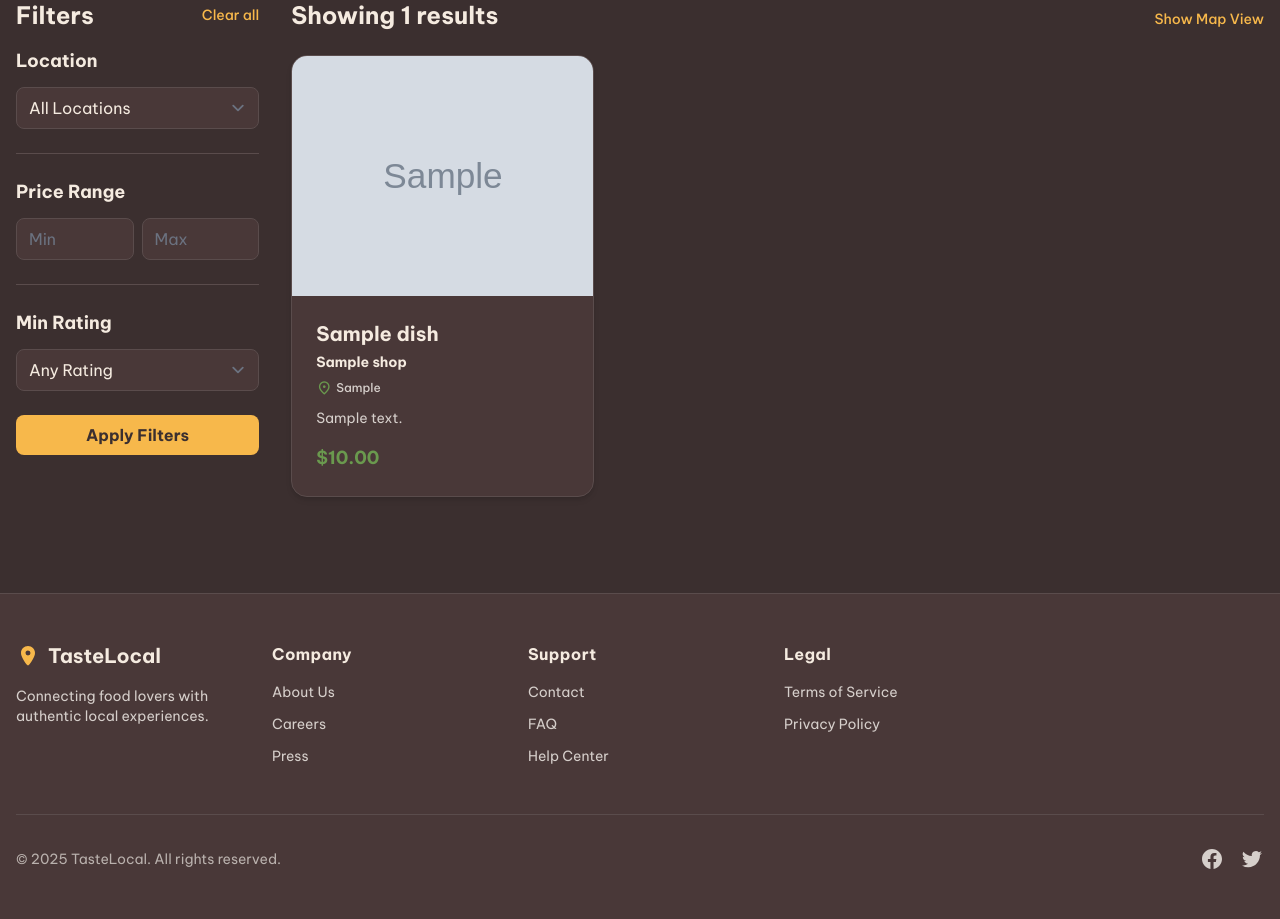
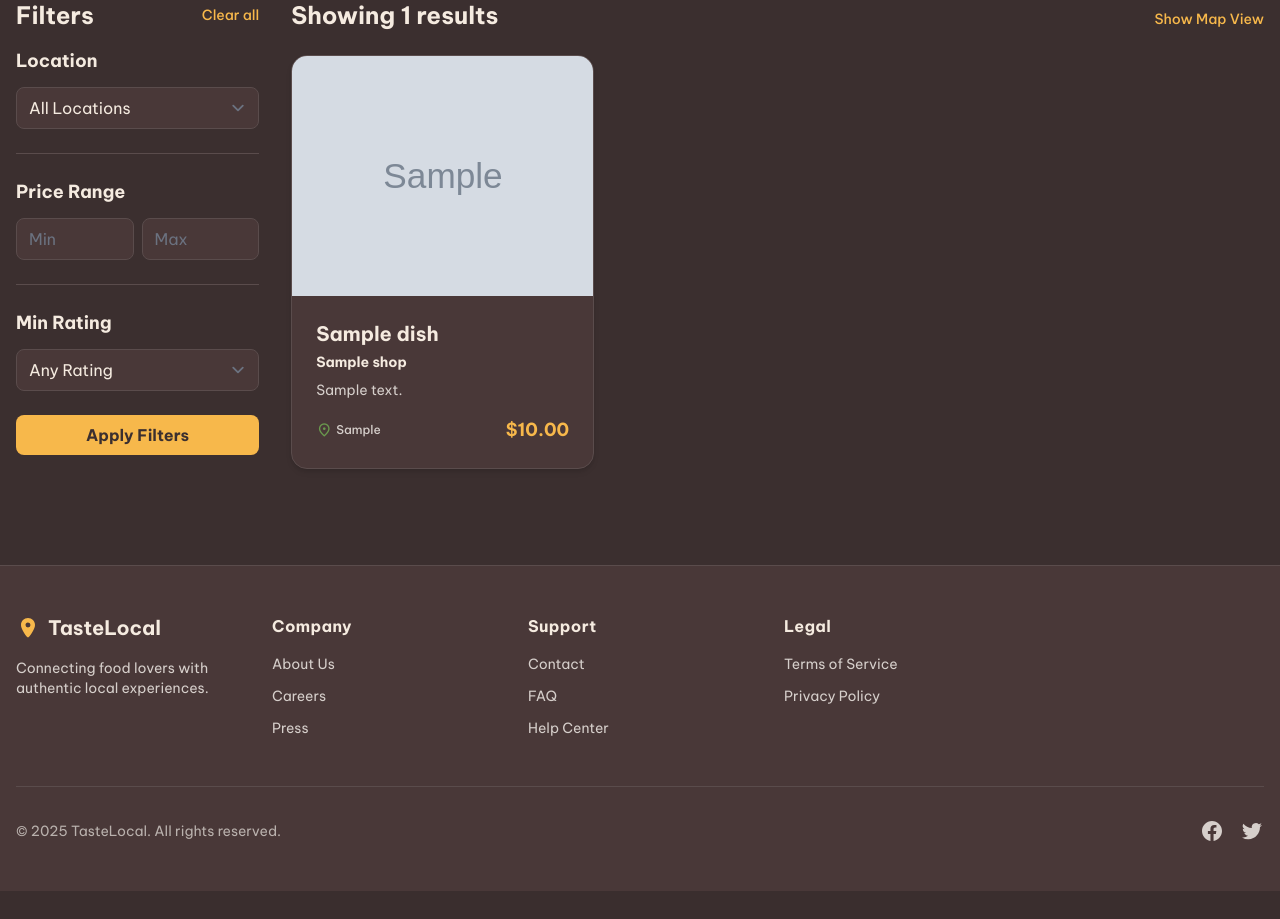
Before and after one commit to jinygoh/LocalFoodTourismPlatform5, a Django app: page /explore/ in a window 1280 px wide. Shown: the part 334-1253 px from the top of the page. After the commit the page ends 1225 px from the top, so only its background shows below. Run offline with Django 5.2, Linux system fonts and the light colour scheme; tables that the repository leaves empty hold one stand-in row (values such as "Sample post"); grey boxes marked "Sample" are stand-in pictures; some libraries are stand-ins or nearby versions.

Commit message:
feat: Update dish prices and UI
- Update dish prices to be more realistic
- Update dish card UI to match experience card UI

```diff
--- a/templates/core/explore.html
+++ b/templates/core/explore.html
@@ -135,16 +135,18 @@
                                 <h3 class="text-xl font-bold group-hover:text-primary transition-colors">
                                     {{ dish.name }}</h3>
                                 <p class="text-sm font-semibold text-text-dark mt-1">{{ dish.shop.business_name }}</p>
-                                <div class="flex items-center gap-1 mt-1">
-                                    <span class="material-symbols-outlined text-accent !text-base">place</span>
-                                    <span
-                                        class="text-xs font-medium text-text-dark-muted">{{ dish.shop.location|truncatechars:40 }}</span>
-                                </div>
                                 <p class="mt-2 text-sm text-text-dark-muted flex-grow">
                                     {{ dish.description|truncatewords:20 }}</p>
                                 <div class="mt-4 flex justify-between items-center">
+                                    <div class="flex items-center gap-1">
+                                        <span class="material-symbols-outlined text-accent !text-base">place</span>
+                                        <span
+                                            class="text-xs font-medium text-text-dark-muted">{{ dish.shop.location|truncatechars:40 }}</span>
+                                    </div>
                                     {% if dish.price %}
-                                        <span class="text-lg font-bold text-accent">${{ dish.price }}</span>
+                                    <div class="flex items-center gap-1">
+                                        <span class="text-lg font-bold text-primary">${{ dish.price }}</span>
+                                    </div>
                                     {% endif %}
                                     {% if user.is_authenticated and user.is_tourist %}
                                         <button class="favorite-btn z-20 text-accent hover:text-red-500 transition-colors" data-model="dish" data-id="{{ dish.pk }}">
```
